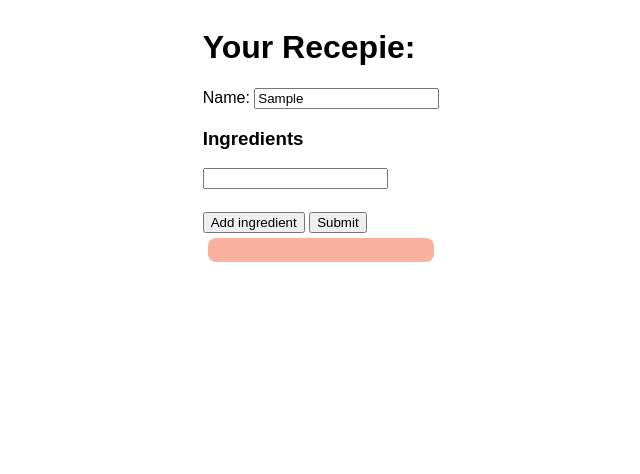
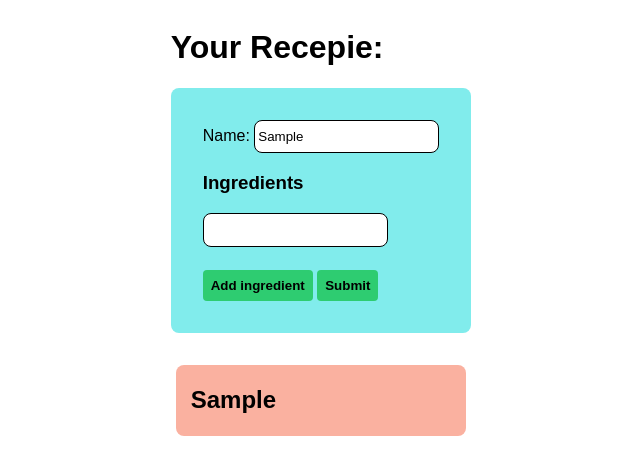
Before and after one commit to KristijanJankuloski/javascript-basic-hw, a plain HTML site: page homework5/part3/index.html in a window 1280 px wide. Both pictures are taken after typing "Sample" into the empty fields and a click on the button "Add ingredient". Shown: the whole page, without its empty margins (319-959 px from the left). Drawn offline with Linux system fonts and the light colour scheme.

Commit message:
Homework 5

```diff
--- a/homework4/maxmin.js
+++ b/homework4/maxmin.js
@@ -1,10 +1,11 @@
 function sumOfMaxMin(array){
     let max = array[0];
     let min = array[0];
+
     for(let item of array){
+        // Ako elementot vo nizata ne e broj da go ignorira
         item = Number(item);
         if(Number.isNaN(item)){
-            console.log(`ignoring ${item}`)
             continue;
         }
         if(item > max){
--- a/homework5/part3/app.js
+++ b/homework5/part3/app.js
@@ -1,14 +1,4 @@
-let form = document.getElementById("form");
-let ingContainer = document.getElementById("ingContainer");
 let ingredients = [];
-ingContainer.innerHTML = "";
-
-function addIngredient(){
-    let newIng = document.createElement('input');
-    newIng.type = "text";
-    newIng.className = "ingredients";
-    ingContainer.appendChild(newIng);
-}
 
 function printRec(){
     ingredients = [];
@@ -26,3 +16,14 @@ function printRec(){
         ingDisplay.innerHTML += `<li>${item}</li>`;
     }
 }
+
+document.getElementById("name").addEventListener("input", printRec)
+document.getElementById("submit").addEventListener("click", printRec);
+document.getElementById("addIng").addEventListener("click", function(){
+    let ingContainer = document.getElementById("ingContainer");
+    let newIng = document.createElement('input');
+    newIng.type = "text";
+    newIng.className = "ingredients";
+    newIng.addEventListener("input", printRec);
+    ingContainer.appendChild(newIng);
+});
--- a/homework5/part3/index.html
+++ b/homework5/part3/index.html
@@ -17,8 +17,8 @@
                 <h3>Ingredients</h3>
                 <div id="ingContainer"></div>
                 <br>
-                <button type="button" onclick="addIngredient()">Add ingredient</button>
-                <button type="button" onclick="printRec()">Submit</button>
+                <button id="addIng" type="button">Add ingredient</button>
+                <button id="submit" type="button">Submit</button>
             </form>
             <div class="card">
                 <h2 id="title"></h2>
--- a/homework5/part3/main.css
+++ b/homework5/part3/main.css
@@ -1,5 +1,7 @@
 :root{
     --color-orange: #fab1a0;
+    --color-form: #81ecec;
+    --color-button: #2ecc71;
 }
 
 html{
@@ -9,6 +11,33 @@ html{
 .container{
     display: flex;
     justify-content: center;
+}
+
+form{
+    background-color: var(--color-form);
+    border-radius: 8px;
+    padding: 2rem;
+    margin-bottom: 2rem;
+}
+
+form input{
+    height: 1.6rem;
+    border-radius: 8px;
+    border: solid 1px black;
+    padding: 3px;
+}
+
+form button{
+    background-color: var(--color-button);
+    border: none;
+    border-radius: 4px;
+    padding: .5rem;
+    font-weight: 700;
+    transition: all .3s ease;
+}
+
+form button:hover {
+    box-shadow: inset 0px 0px 5px;
 }
 
 .ingredients{
```
